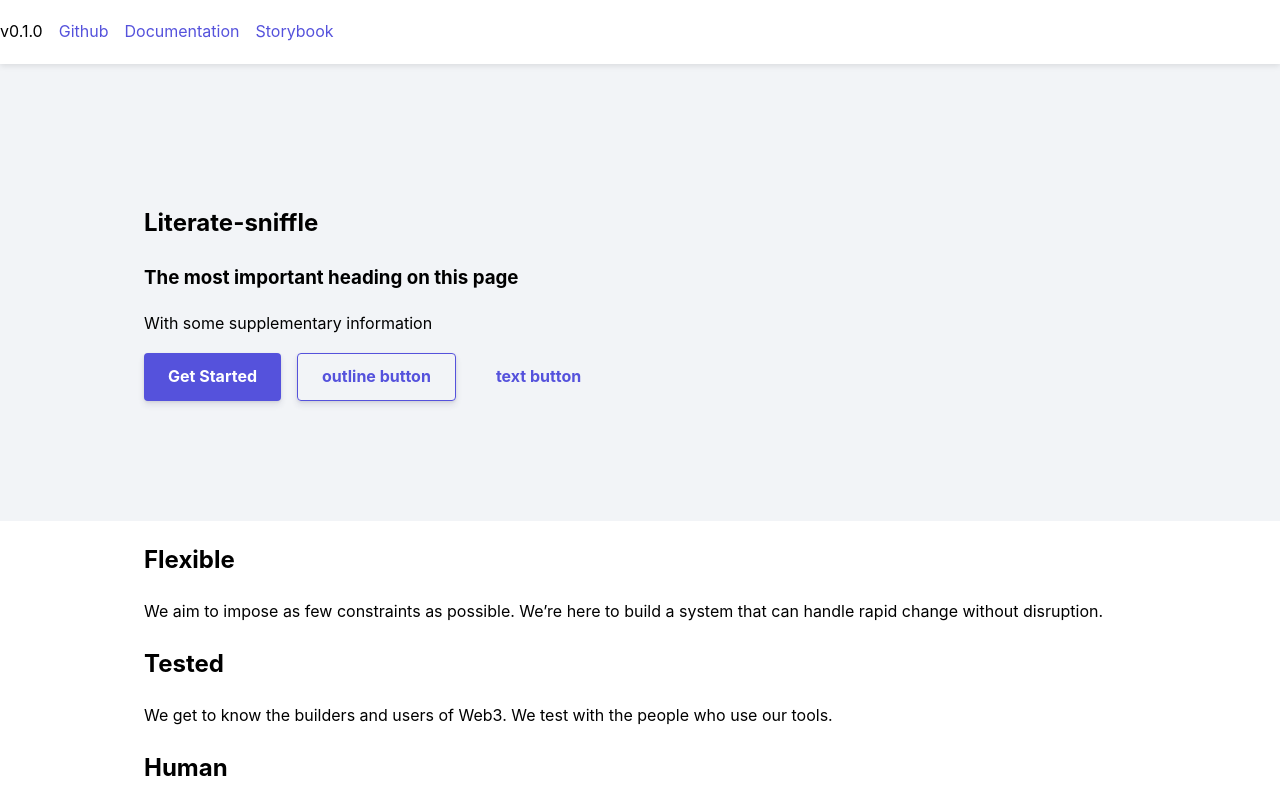
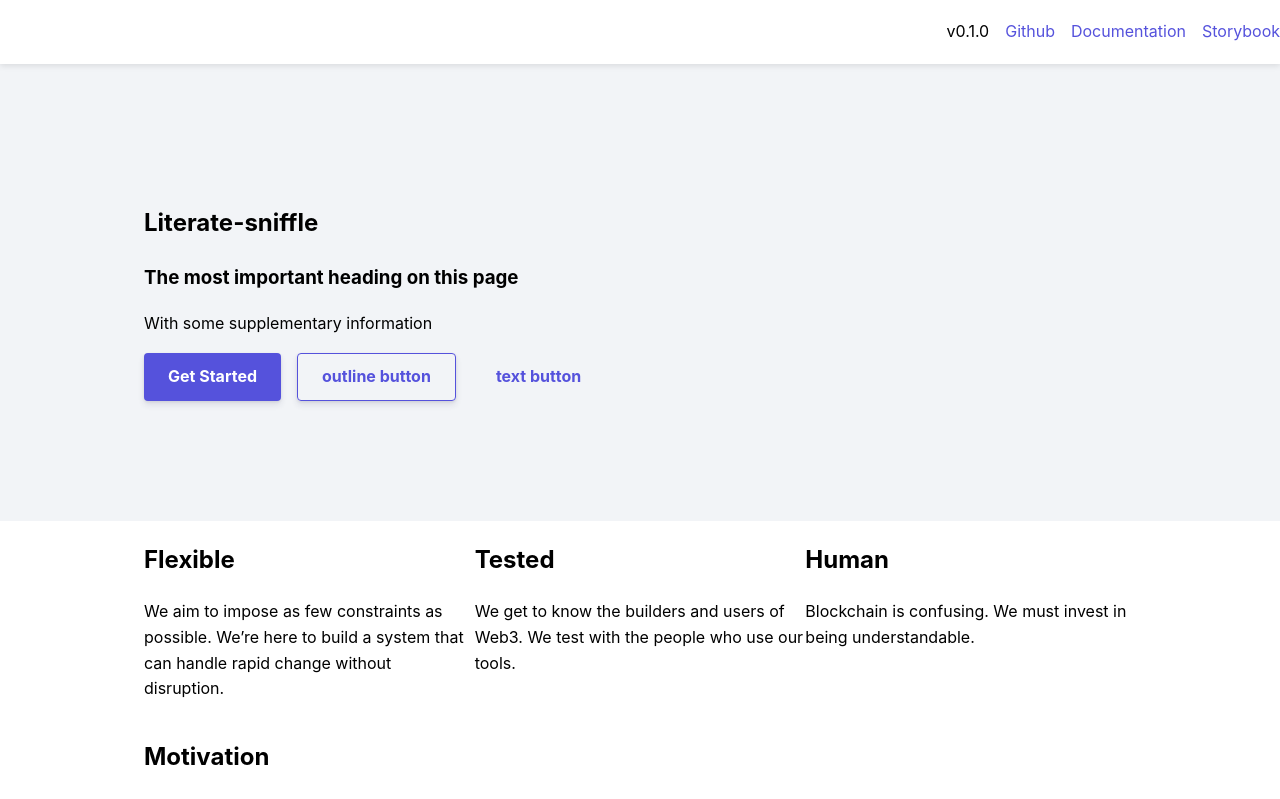
Before and after one commit to ConsenSysMesh/design-system-website, a Next.js app: page / in a window 1280 px wide. Shown: the top 799 px of the page. Built offline with nearby package versions, Linux system fonts and the light colour scheme.

Commit message:
styles to match Caroline's comps, wip

```diff
--- a/components/nav.js
+++ b/components/nav.js
@@ -62,11 +62,11 @@ const LinkList = styled.ul`
 const Nav = () => (
   <NavWrap width={1} px={3} bg='white'>
     <NavList display='flex' flex='row nowrap'>
-      {/* <li>
-        <NextLink prefetch href="/">
+      <li>
+        {/* <NextLink prefetch href="/">
           <Link>Home</Link>
-        </NextLink>
-      </li> */}
+        </NextLink> */}
+      </li>
 
       <LinkList>
         <li>
--- a/components/theme.js
+++ b/components/theme.js
@@ -1,4 +1,5 @@
 const theme = {
+  breakpoints: [32, 48, 64],
   space: [0, 4, 8, 16, 32, 64, 128, 256, 512],
   fontSizes: [12, 14, 16, 20, 24, 36, 48, 80, 96],
   // fontWeights: [100, 200, 300, 400, 500],
--- a/pages/index.js
+++ b/pages/index.js
@@ -13,6 +13,76 @@ import Head from '../components/head'
 import Nav from '../components/nav'
 import Header from '../components/header'
 import Footer from '../components/footer'
+
+import {
+  space,
+  color,
+  width,
+  height,
+  flex,
+  order,
+  alignSelf,
+  flexWrap,
+  flexDirection,
+  alignItems,
+  justifyContent,
+  fontSize,
+  fontFamily,
+  fontWeight,
+  textAlign,
+  lineHeight,
+  letterSpacing,
+  borders,
+  borderColor,
+  borderRadius,
+  buttonStyle,
+  boxShadow,
+  backgroundImage,
+  backgroundSize,
+  backgroundPosition,
+  backgroundRepeat,
+  opacity,
+  variant,
+} from 'styled-system'
+
+const css = props => props.css
+const themed = key => props => props.theme[key]
+
+export const Box = styled('div')(
+  space,
+  width,
+  fontSize,
+  color,
+  flex,
+  order,
+  alignSelf,
+  themed('Box'),
+  css
+)
+
+Box.propTypes = {
+  ...space.propTypes,
+  ...width.propTypes,
+  ...fontSize.propTypes,
+  ...color.propTypes,
+}
+
+export const Flex = styled(Box)({
+  display: 'flex'
+},
+  flexWrap,
+  flexDirection,
+  alignItems,
+  justifyContent,
+  themed('Flex')
+)
+
+Flex.propTypes = {
+  ...flexWrap.propTypes,
+  ...flexDirection.propTypes,
+  ...alignItems.propTypes,
+  ...justifyContent.propTypes
+}
 
 const Masthead = styled.section`
   position: relative;
@@ -73,18 +143,20 @@ const Home = () => (
         </Masthead>
         <section>
           <Container>
-            <div>
+            <Flex>
+              <Box width={[1, 1/3]} mr={4}>
                 <h1>Flexible</h1>
                 <p>We aim to impose as few constraints as possible. We’re here to build a system that can handle rapid change without disruption. </p>
-            </div>
-            <div>
+              </Box>
+              <Box width={[1, 1/3]} mr={4}>
                 <h1>Tested</h1>
                 <p>We get to know the builders and users of Web3. We test with the people who use our tools.  </p>
-            </div>
-            <div>
+              </Box>
+              <Box width={[1, 1/3]} >
                 <h1>Human</h1>
                 <p>Blockchain is confusing. We must invest in being understandable. </p>
-            </div>
+              </Box>
+            </Flex>
           </Container>
         </section>
         <section>
```
Lines whose indentation alone changed are shown as unchanged.
